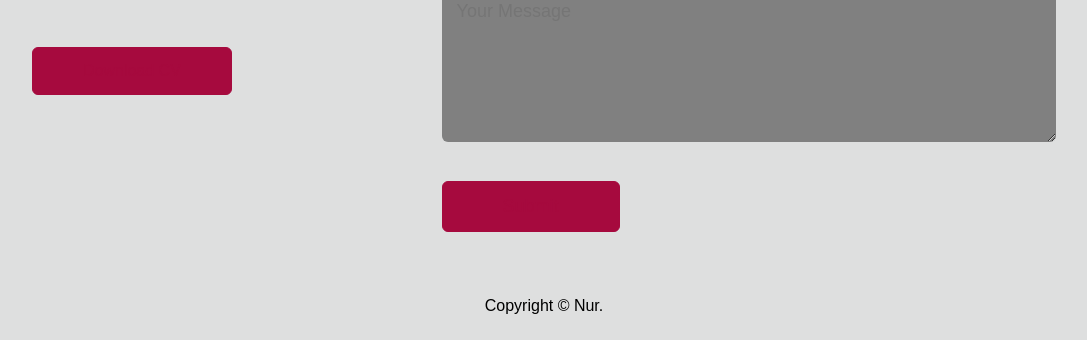
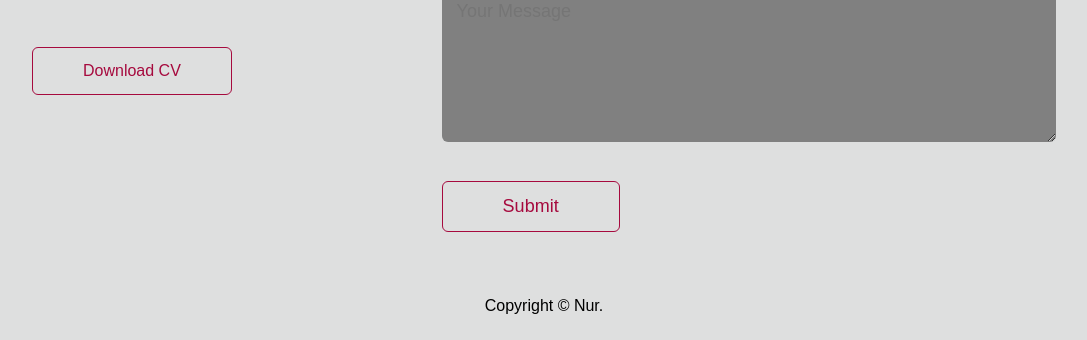
Before and after one commit to Nurabow/mycv, a plain HTML site: page index.html in a window 1280 px wide. Shown: the part 3414-3754 px from the top of the page, without its empty margins (96-1183 px from the left). Drawn offline with Linux system fonts and the light colour scheme.

Commit message:
Update style.css

```diff
--- a/style.css
+++ b/style.css
@@ -292,7 +292,7 @@ nav ul li a:hover::after{
 }
 .btn.btn2{
     display: inline-block;
-    background: #a60a3e;
+    background: #dedfdf;
 }
 .contact-right form{
     width: 100%;
```
